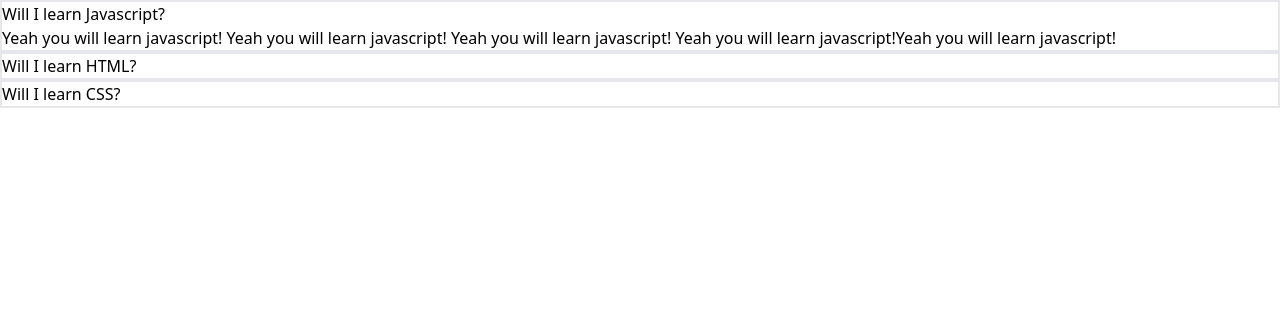
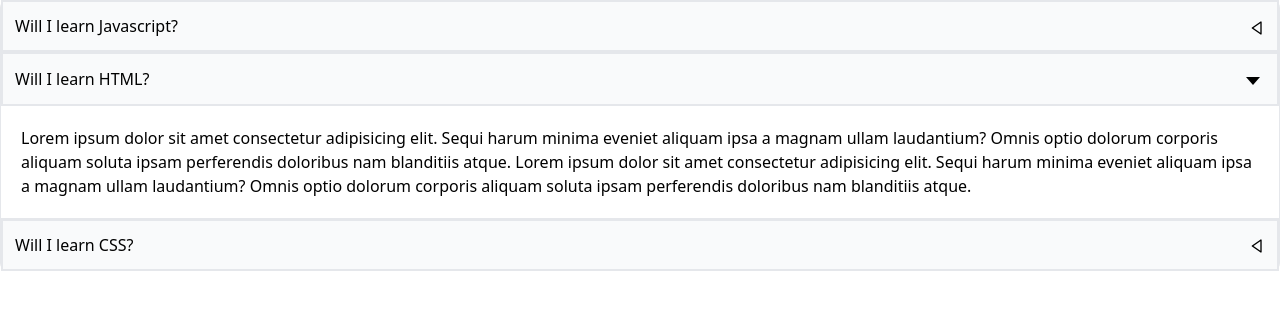
Before and after one commit to p2arthur/Cool_components_react_app, a React (Vite) app: page / in a window 1280 px wide. Shown: the top 310 px of the page. Built offline with nearby package versions, Linux system fonts and the light colour scheme.

Commit message:
Almost finalized the accordion component adding style and the open and the expand x collapse functionality

```diff
--- a/src/App.jsx
+++ b/src/App.jsx
@@ -7,19 +7,19 @@ function App() {
     {
       label: "Will I learn Javascript?",
       content:
-        "Yeah you will learn javascript! Yeah you will learn javascript! Yeah you will learn javascript! Yeah you will learn javascript!Yeah you will learn javascript!",
+        "Lorem ipsum dolor sit amet consectetur adipisicing elit. Sequi harum minima eveniet aliquam ipsa a magnam ullam laudantium? Omnis optio dolorum corporis aliquam soluta ipsam perferendis doloribus nam blanditiis atque. Lorem ipsum dolor sit amet consectetur adipisicing elit. Sequi harum minima eveniet aliquam ipsa a magnam ullam laudantium? Omnis optio dolorum corporis aliquam soluta ipsam perferendis doloribus nam blanditiis atque.",
       id: 1,
     },
     {
       label: "Will I learn HTML?",
       content:
-        "Yeah you will learn HTML! Yeah you will learn HTML! Yeah you will learn HTML! Yeah you will learn HTML!Yeah you will learn HTML!Yeah you will learn HTML!",
+        "Lorem ipsum dolor sit amet consectetur adipisicing elit. Sequi harum minima eveniet aliquam ipsa a magnam ullam laudantium? Omnis optio dolorum corporis aliquam soluta ipsam perferendis doloribus nam blanditiis atque. Lorem ipsum dolor sit amet consectetur adipisicing elit. Sequi harum minima eveniet aliquam ipsa a magnam ullam laudantium? Omnis optio dolorum corporis aliquam soluta ipsam perferendis doloribus nam blanditiis atque.",
       id: 2,
     },
     {
       label: "Will I learn CSS?",
       content:
-        "Yeah you learn CSS! Yeah you learn CSS! Yeah you learn CSS! Yeah you learn CSS! Yeah you learn CSS! Yeah you learn CSS! Yeah you learn CSS!",
+        "Lorem ipsum dolor sit amet consectetur adipisicing elit. Sequi harum minima eveniet aliquam ipsa a magnam ullam laudantium? Omnis optio dolorum corporis aliquam soluta ipsam perferendis doloribus nam blanditiis atque. Lorem ipsum dolor sit amet consectetur adipisicing elit. Sequi harum minima eveniet aliquam ipsa a magnam ullam laudantium? Omnis optio dolorum corporis aliquam soluta ipsam perferendis doloribus nam blanditiis atque.",
       id: 3,
     },
   ];
--- a/src/components/Accordion.jsx
+++ b/src/components/Accordion.jsx
@@ -1,30 +1,47 @@
-//We need to define a expanded index piece of state inside the accordion component
+//Importing use State to set the expanded index
 import { useState } from "react";
+import { BiCaretDown, BiLeftArrow } from "react-icons/bi";
 
+//Importing the icons for the accordion component
+
+//Creating the accordion component
 function Accordion({ items }) {
-  //Defining the expandedIndex
-  const [expandedIndex, setExpandedIndex] = useState(0);
+  //Defining the state of the index of the expanded accordion to be setted when the user clicks on one item of the list
+  const [expandedIndex, setExpandedIndex] = useState(1);
 
-  //Defining a conditional to render the expanded accordion that matches the expandedIndex state
+  //Defining a handleClick outside of the mapping function that receives a nextIndex as argument - The nextIndex parameter is used inside the mapping function that passes the current index as argument to this function so it can set the Expanded index
+  const handleClick = (nextIndex) => setExpandedIndex(nextIndex);
+
+  //Mapping through the faqResponse items to create a list of renders
   const renderedItems = items.map((item, index) => {
-    //Check if the current item index is equal to the expanded piece of state
-    const isExpanded = index === expandedIndex; //True or false
+    //Setting a boolean variable to set the condition if the list item will be expanded or not
+    const isExpanded = index === expandedIndex;
 
-    //Creating a conditional rendering variable to show the div with the content only if isExpanded is true. If it's not react will no render anything
-    //isExpanded && <div>{ite.content}</div>
+    //Defining a conditional for the icon using ternary expression
+    const icon = (
+      <span>
+        {isExpanded ? (
+          <BiCaretDown className="inline-block text-2xl" />
+        ) : (
+          <BiLeftArrow className="inline-block" />
+        )}
+      </span>
+    );
+
     return (
-      <div
-        className="border-2 cursor-pointer"
-        key={item.id}
-        onClick={() => setExpandedIndex(index)}
-      >
-        <h3>{item.label}</h3>
-        {isExpanded && <div>{item.content}</div>}
+      <div key={item.id}>
+        <div
+          className="flex justify-between p-3 bg-gray-50 border-2 items-center cursor-pointer"
+          onClick={() => handleClick(index)}
+        >
+          {item.label} {icon}
+        </div>
+        {isExpanded && <div className="border-b p-5">{item.content}</div>}
       </div>
     );
   });
 
-  return <div>{renderedItems}</div>;
+  return <div className="border-x border-p rounded-lg">{renderedItems}</div>;
 }
 
 export default Accordion;
```
